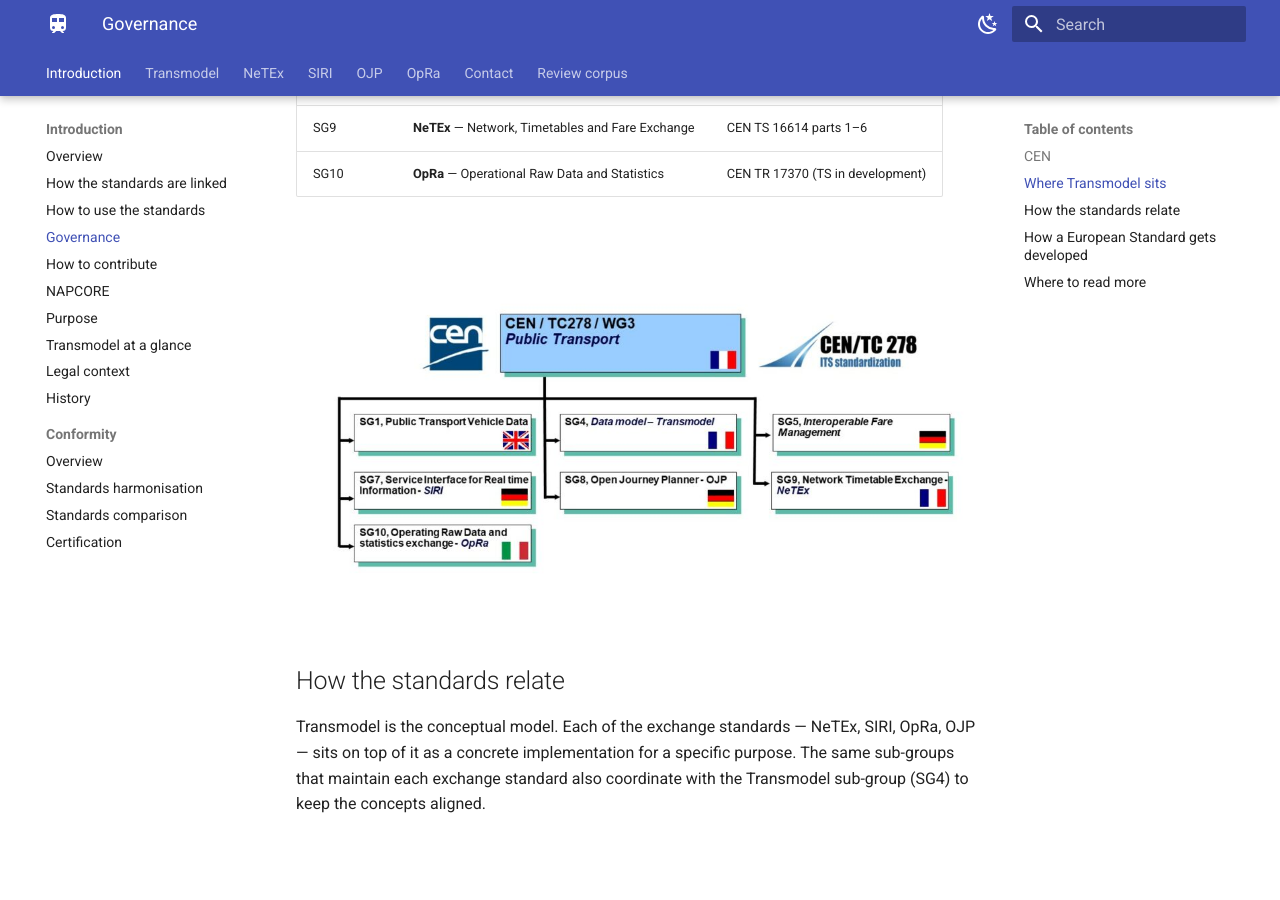
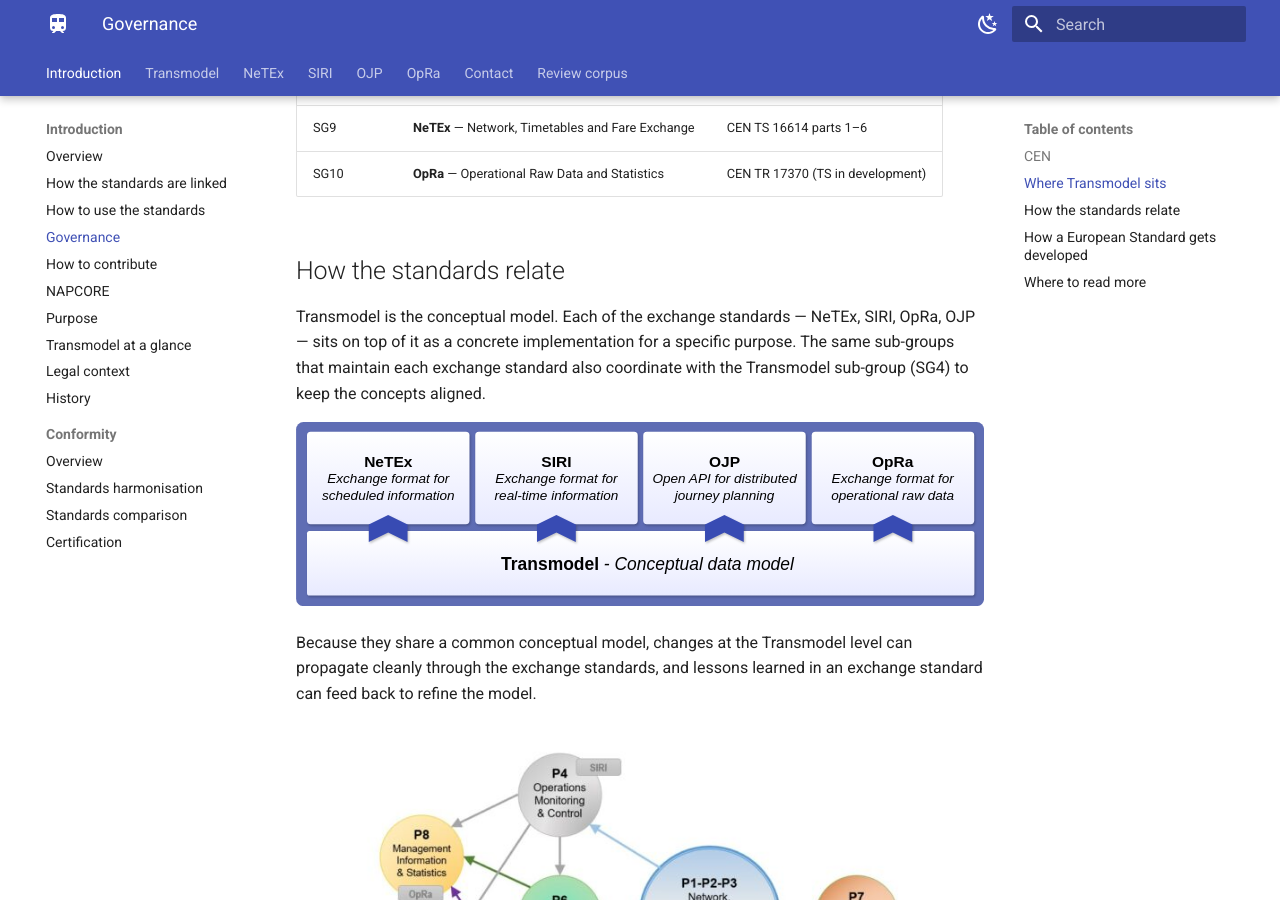
Before and after one commit to BredeD/transmodel-site, an MkDocs documentation site: the page built from docs/introduction/governance.md, in a window 1280 px wide and 900 px high, scrolled down 1314 px. Built offline with MkDocs 1.6.1 and Material for MkDocs 9.7.7, drawn with Linux system fonts in a browser that asks for light colours.

Commit message:
Governance: replace fig.3 diagram with SVG, drop WG3 sub-groups image
Replace the raster "how the standards relate" diagram (fig.3) with a
vector SVG that works in both light and dark mode, styled max-width: 100%;
height: auto so it scales on wide screens and mobile.

Also remove the WG3 sub-groups image (fig.2) that sat above "How the
standards relate" — no longer needed on the page.

- add governance_fig.3_standards-relate.svg
- remove Governance_fig.3_v20240906-1024x576.jpg (superseded)
- edit governance.md: swap fig.3 reference, delete fig.2 reference

```diff
--- a/docs/introduction/governance.md
+++ b/docs/introduction/governance.md
@@ -26,13 +26,11 @@
 | SG9 | **NeTEx** — Network, Timetables and Fare Exchange | CEN TS 16614 parts 1–6 |
 | SG10 | **OpRa** — Operational Raw Data and Statistics | CEN TR 17370 (TS in development) |
 
-![Structure of CEN/TC 278/WG3](../assets/images/transmodel-cen/governance_fig.2_v20240906-1024x576.jpg)
-
 ## How the standards relate
 
 Transmodel is the conceptual model. Each of the exchange standards — NeTEx, SIRI, OpRa, OJP — sits on top of it as a concrete implementation for a specific purpose. The same sub-groups that maintain each exchange standard also coordinate with the Transmodel sub-group (SG4) to keep the concepts aligned.
 
-![The Transmodel-based standards and how they relate](../assets/images/transmodel-cen/Governance_fig.3_v20240906-1024x576.jpg)
+![The Transmodel-based standards and how they relate](../assets/images/transmodel-cen/governance_fig.3_standards-relate.svg){ style="max-width: 100%; height: auto;" }
 
 Because they share a common conceptual model, changes at the Transmodel level can propagate cleanly through the exchange standards, and lessons learned in an exchange standard can feed back to refine the model.
 
```
Also changed, not shown: docs/assets/images/transmodel-cen/Governance_fig.3_v20240906-1024x576.jpg (deleted), docs/assets/images/transmodel-cen/governance_fig.3_standards-relate.svg (added).
